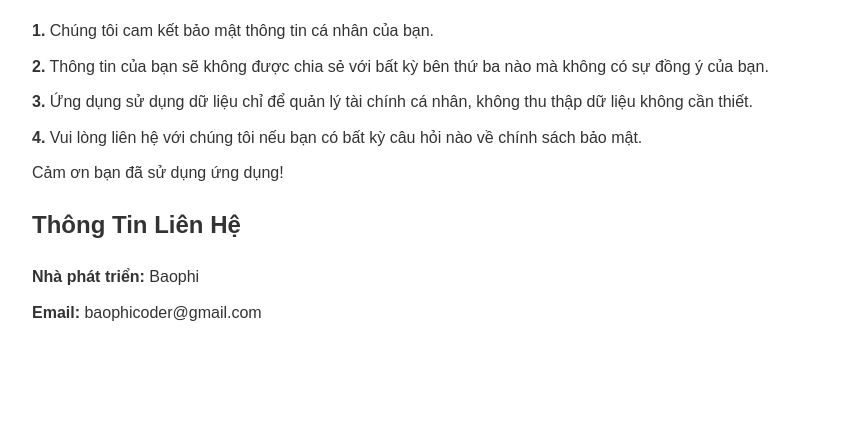
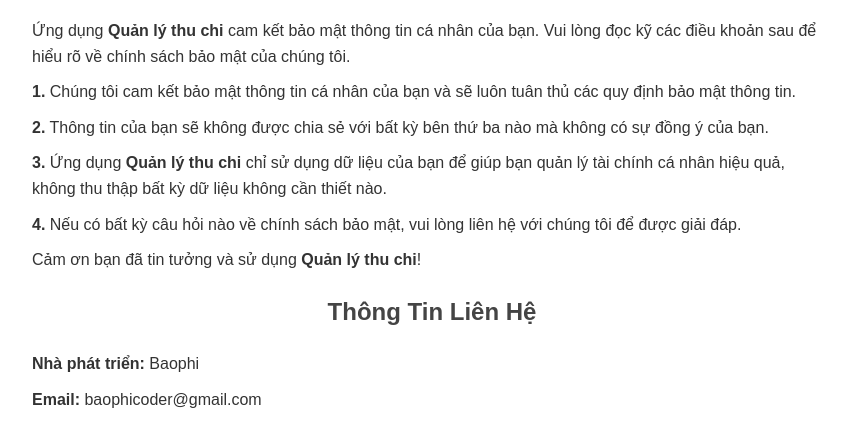
Before and after one commit to baophicoder1/privacy-policy, a plain HTML site: page docs/privacy-policy.html in a window 1280 px wide. Shown: the part 96-542 px from the top of the page, without its empty margins (208-1055 px from the left). Drawn offline with Linux system fonts and the light colour scheme.

Commit message:
Update privacy-policy.html

```diff
--- a/docs/privacy-policy.html
+++ b/docs/privacy-policy.html
@@ -3,7 +3,7 @@
 <head>
     <meta charset="UTF-8">
     <meta name="viewport" content="width=device-width, initial-scale=1.0">
-    <title>Chính Sách Bảo Mật</title>
+    <title>Chính Sách Bảo Mật - Quản lý thu chi</title>
     <style>
         body {
             font-family: Arial, sans-serif;
@@ -13,7 +13,7 @@
             line-height: 1.6;
             color: #333;
         }
-        h1 {
+        h1, h2 {
             text-align: center;
             color: #444;
         }
@@ -25,15 +25,17 @@
 <body>
     <h1>Chính Sách Bảo Mật</h1>
 
-    <p><strong>1.</strong> Chúng tôi cam kết bảo mật thông tin cá nhân của bạn.</p>
+    <p>Ứng dụng <strong>Quản lý thu chi</strong> cam kết bảo mật thông tin cá nhân của bạn. Vui lòng đọc kỹ các điều khoản sau để hiểu rõ về chính sách bảo mật của chúng tôi.</p>
+
+    <p><strong>1.</strong> Chúng tôi cam kết bảo mật thông tin cá nhân của bạn và sẽ luôn tuân thủ các quy định bảo mật thông tin.</p>
 
     <p><strong>2.</strong> Thông tin của bạn sẽ không được chia sẻ với bất kỳ bên thứ ba nào mà không có sự đồng ý của bạn.</p>
 
-    <p><strong>3.</strong> Ứng dụng sử dụng dữ liệu chỉ để quản lý tài chính cá nhân, không thu thập dữ liệu không cần thiết.</p>
+    <p><strong>3.</strong> Ứng dụng <strong>Quản lý thu chi</strong> chỉ sử dụng dữ liệu của bạn để giúp bạn quản lý tài chính cá nhân hiệu quả, không thu thập bất kỳ dữ liệu không cần thiết nào.</p>
 
-    <p><strong>4.</strong> Vui lòng liên hệ với chúng tôi nếu bạn có bất kỳ câu hỏi nào về chính sách bảo mật.</p>
+    <p><strong>4.</strong> Nếu có bất kỳ câu hỏi nào về chính sách bảo mật, vui lòng liên hệ với chúng tôi để được giải đáp.</p>
 
-    <p>Cảm ơn bạn đã sử dụng ứng dụng!</p>
+    <p>Cảm ơn bạn đã tin tưởng và sử dụng <strong>Quản lý thu chi</strong>!</p>
 
     <h2>Thông Tin Liên Hệ</h2>
     <p><strong>Nhà phát triển:</strong> Baophi</p>
```
